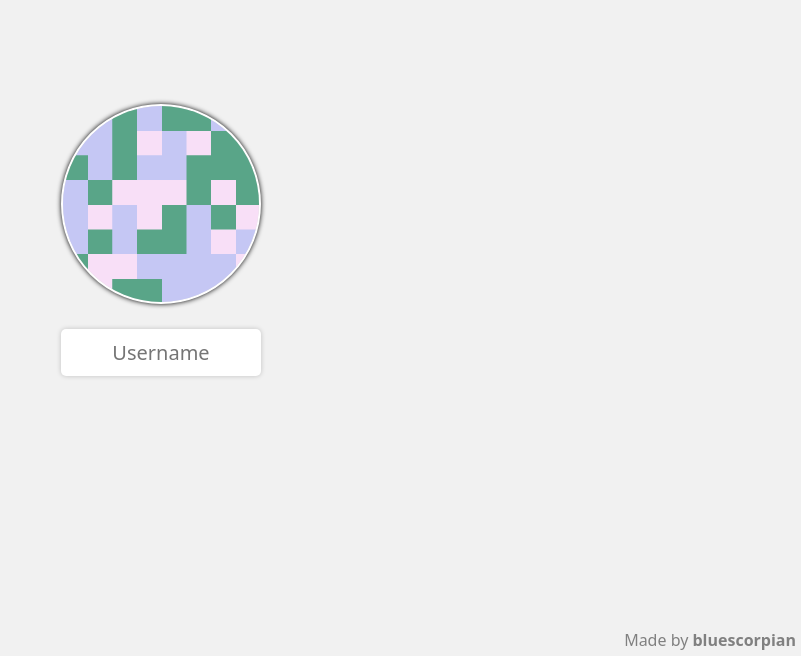
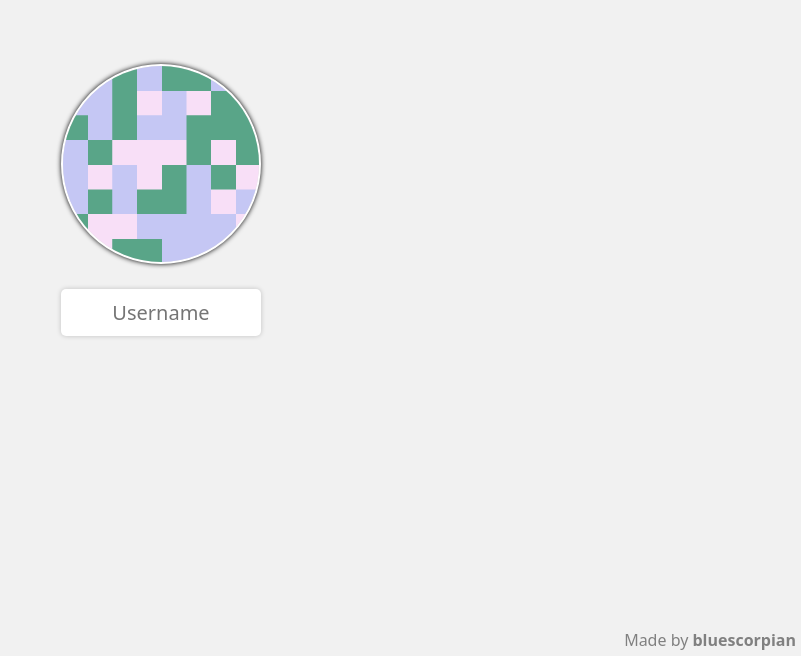
Before and after one commit to bluescorpian/unique-pfp, a website built with Vite: page index.html in a window 1280 px wide. Shown: the part 144-800 px from the top of the page, without its empty margins (479-1280 px from the left). Built offline with nearby package versions, Linux system fonts and the light colour scheme.

Commit message:
move container up

```diff
--- a/index.html
+++ b/index.html
@@ -38,6 +38,8 @@
         flex-direction: column;
         align-items: center;
         justify-content: center;
+
+        margin-top: -10vh;
       }
 
       .pfp {
```
